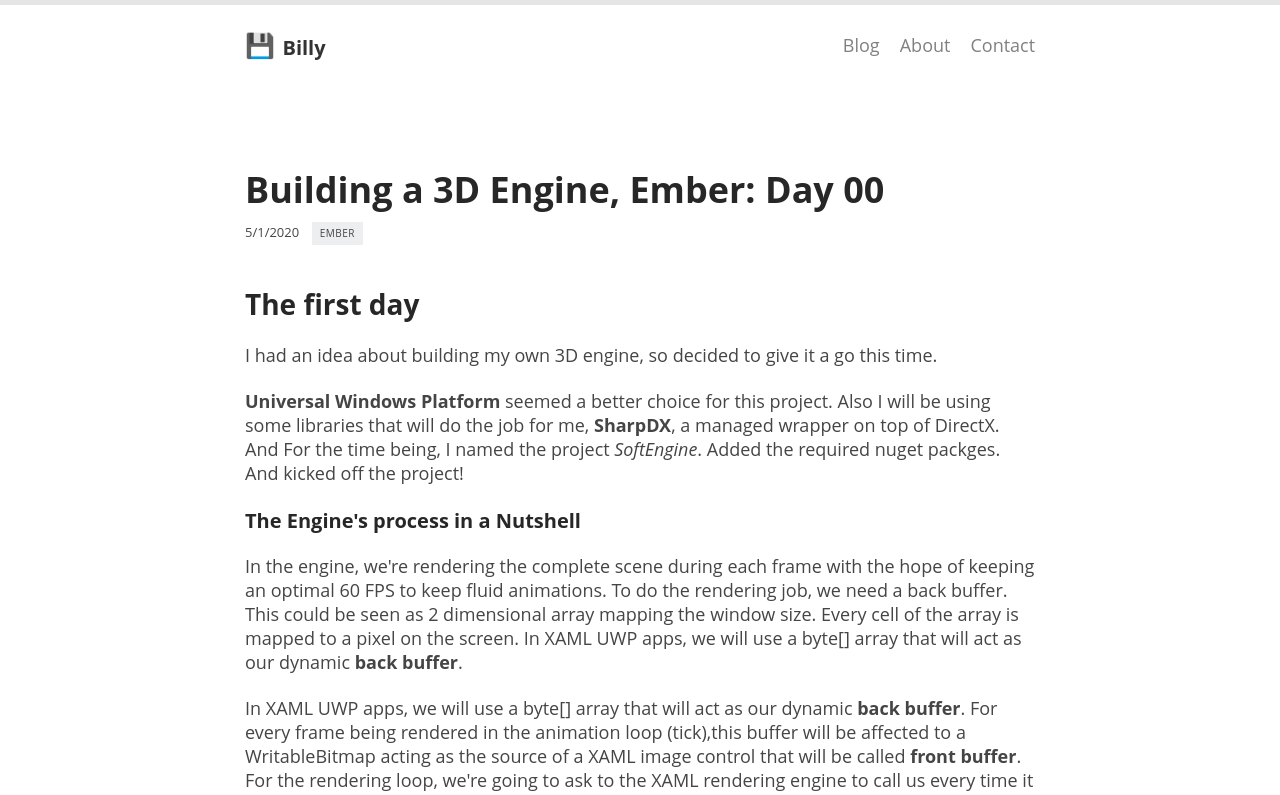
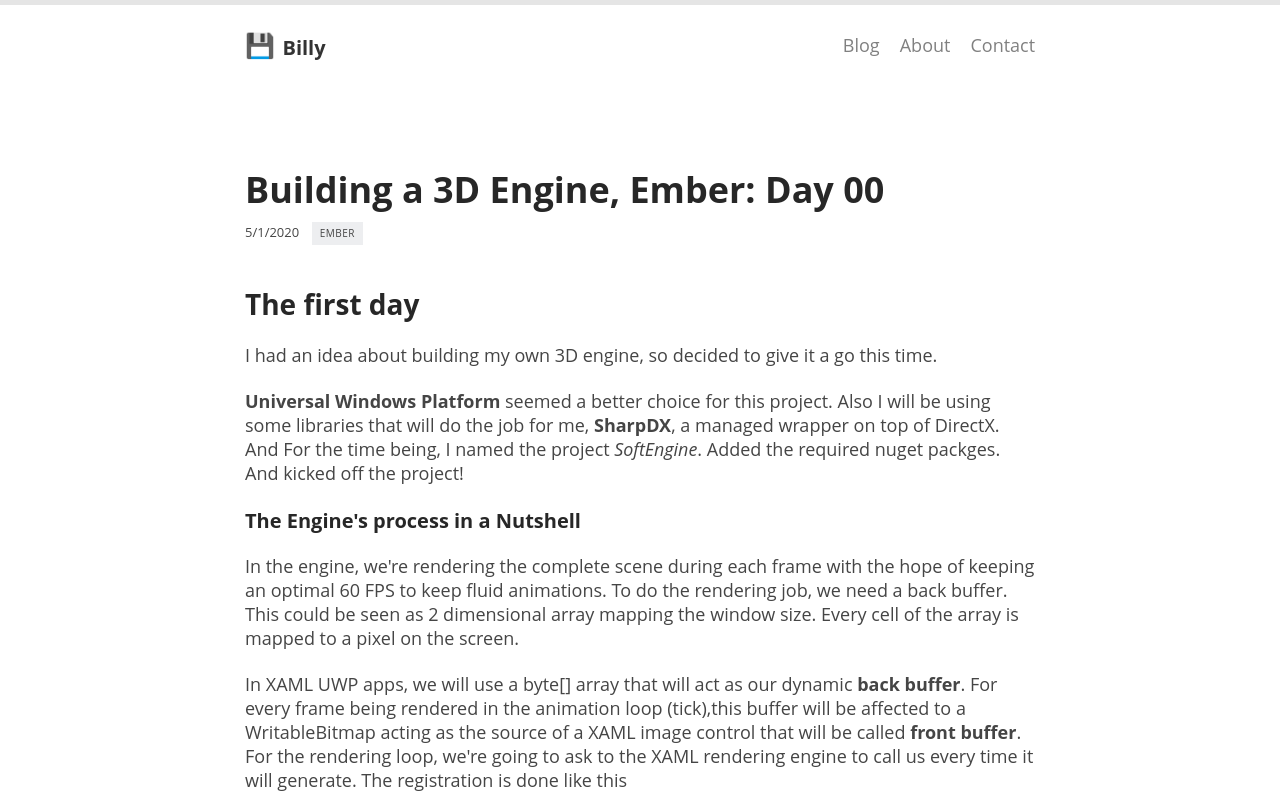
Before and after one commit to tomlin7/Portforlio-Website, a Next.js app: page /blog/ember/day-00 in a window 1280 px wide. Shown: the top 795 px of the page. Built offline with nearby package versions, Linux system fonts and the light colour scheme.

Commit message:
Update day-00.js

```diff
--- a/pages/blog/ember/day-00.js
+++ b/pages/blog/ember/day-00.js
@@ -37,8 +37,7 @@ export default class extends Component {
 						<p>I had an idea about building my own 3D engine, so decided to give it a go this time.</p>
 						<p><b>Universal Windows Platform</b> seemed a better choice for this project. Also I will be using some libraries that will do the job for me, <b>SharpDX</b>, a managed wrapper on top of DirectX. And For the time being, I named the project <i>SoftEngine</i>. Added the required nuget packges. And kicked off the project!</p>
 						<h4>The Engine's process in a Nutshell</h4>
-						<p>In the engine, we're rendering the complete scene during each frame with the hope of keeping an optimal 60 FPS to keep fluid animations. To do the rendering job, we need a back buffer. This could be seen as 2 dimensional array mapping the window size. Every cell of the array is mapped to a pixel on the screen.
-In XAML UWP apps, we will use a byte[] array that will act as our dynamic <b>back buffer</b>.</p>
+						<p>In the engine, we're rendering the complete scene during each frame with the hope of keeping an optimal 60 FPS to keep fluid animations. To do the rendering job, we need a back buffer. This could be seen as 2 dimensional array mapping the window size. Every cell of the array is mapped to a pixel on the screen.</p>
 						<p>In XAML UWP apps, we will use a byte[] array that will act as our dynamic <b>back buffer</b>. For every frame being rendered in the animation loop (tick),this buffer will be affected to a WritableBitmap acting as the source of a XAML image control that will be called <b>front buffer</b>. For the rendering loop, we're going to ask to the XAML rendering engine to call us every time it will generate. The registration is done like this</p>
 
 						<div className="blog-post-body-code-snippet">
```
